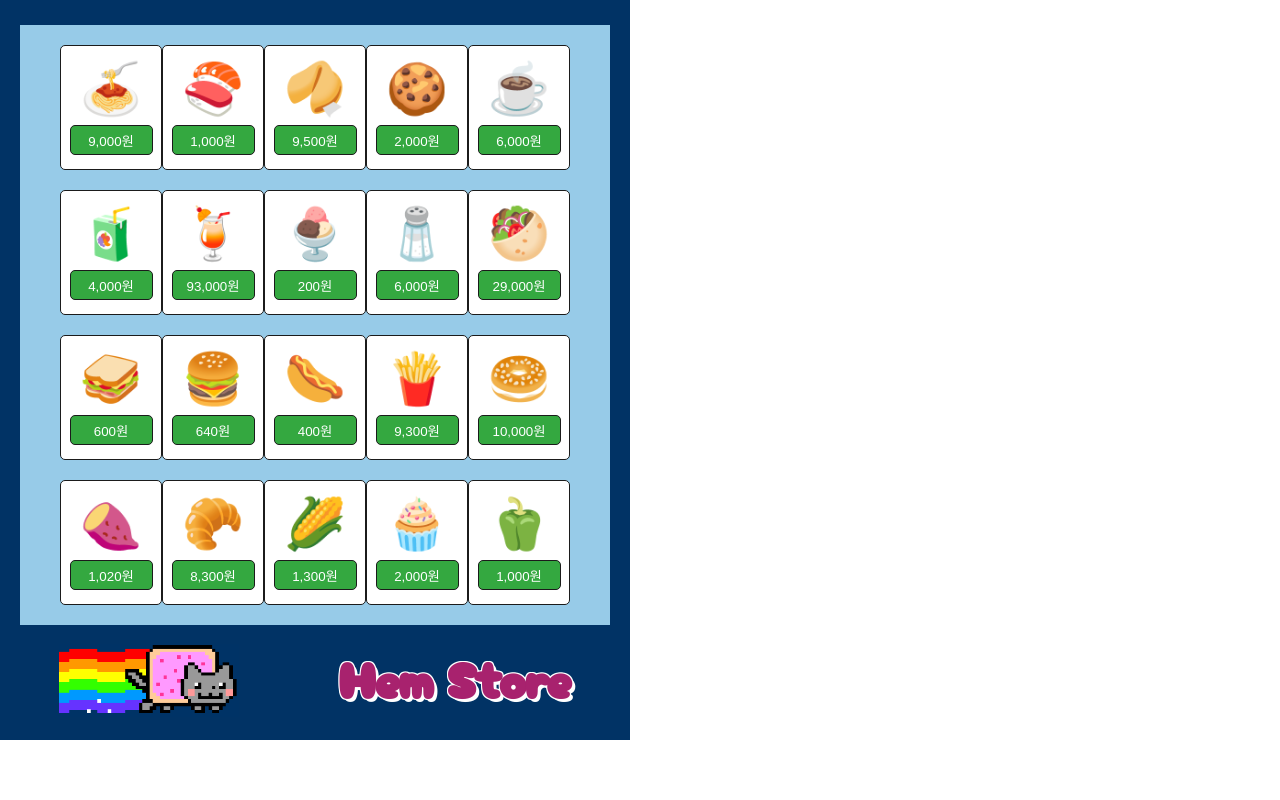
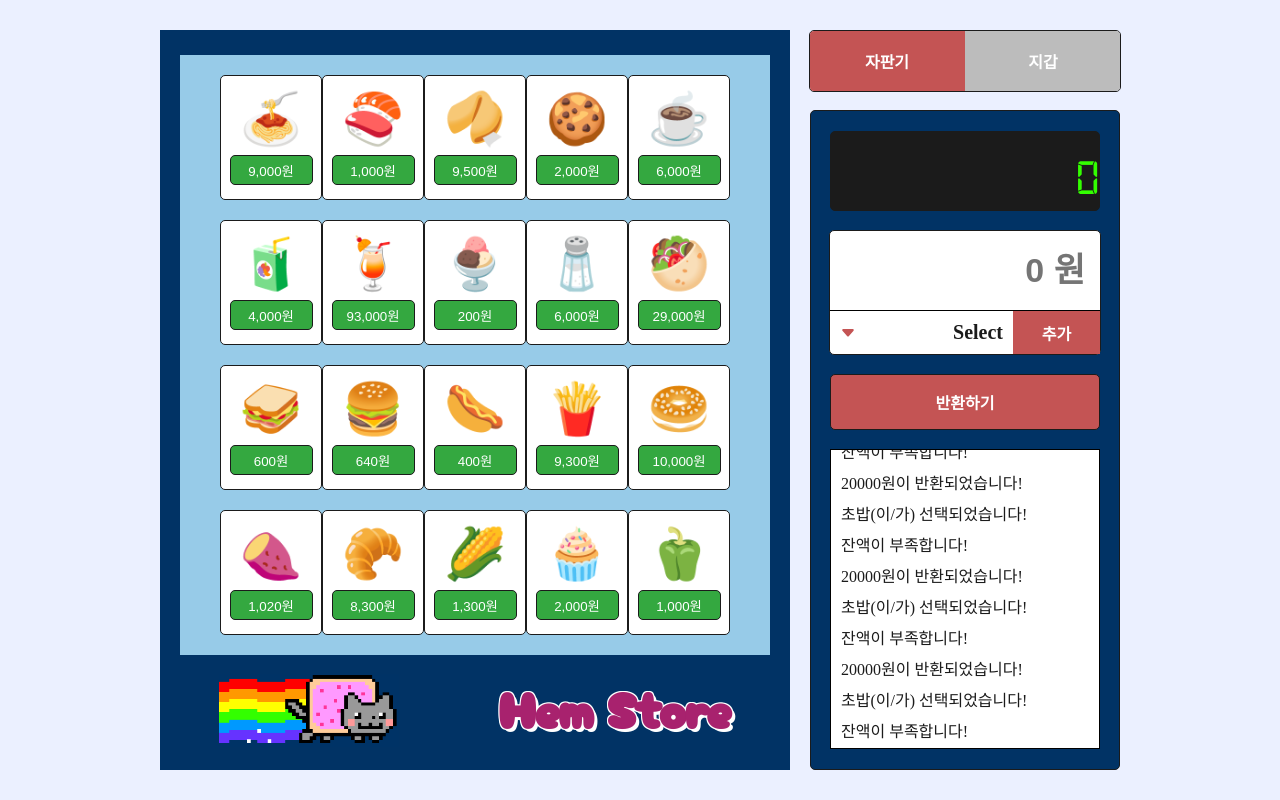
Before and after one commit to codesquad-members-2022/fe-vm, a React (Create React App) app: page / in a window 1280 px wide. Built offline with nearby package versions, Linux system fonts and the light colour scheme.

Commit message:
Feat: Outlet 을 이용한 Route 기능 구현
Related to: #9

```diff
--- a/src/App.js
+++ b/src/App.js
@@ -1,6 +1,7 @@
 import React from 'react';
 import { BrowserRouter, Routes, Route } from 'react-router-dom';
 import { BASE_URL, RouteURL } from 'constants/RouteUrl';
+import Main from 'pages/Main';
 
 const [vmPage, walletPage] = RouteURL;
 
@@ -9,8 +10,10 @@ function App() {
     <>
       <BrowserRouter basename={BASE_URL}>
         <Routes>
-          <Route path={vmPage.path} element={vmPage.getElement()} />
-          <Route path={walletPage.path} element={walletPage.getElement()} />
+          <Route path="/" element={<Main />}>
+            <Route path={vmPage.path} element={vmPage.getElement()} />
+            <Route path={walletPage.path} element={walletPage.getElement()} />
+          </Route>
         </Routes>
       </BrowserRouter>
     </>
--- /dev/null
+++ b/src/pages/Main/Main.style.js
@@ -0,0 +1,18 @@
+import { Flex } from 'assets/style/common';
+import styled from 'styled-components';
+
+const Main = styled.div`
+  ${Flex.center}
+  width: 100vw;
+  height: 100vh;
+  background-color: ${({ theme: { colors } }) => colors.lightBlue};
+`;
+
+const ContentsWrapper = styled.div`
+  ${Flex.centerBetween}
+  width: 960px;
+  min-width: 960px;
+  background-color: ${({ theme: { colors } }) => colors.lightBlue};
+`;
+
+export { Main, ContentsWrapper };
--- /dev/null
+++ b/src/pages/Main/index.jsx
@@ -0,0 +1,22 @@
+import VendingMachineController from 'components/organisms/VendingMachineController';
+import { RouteURL } from 'constants/RouteUrl';
+import * as Styled from 'pages/Main/Main.style';
+import { Outlet, useLocation } from 'react-router-dom';
+
+const [vmPage, walletPage] = RouteURL;
+
+const Main = () => {
+  const currentPath = useLocation().pathname;
+
+  return (
+    <Styled.Main>
+      <Styled.ContentsWrapper>
+        {currentPath === vmPage.path && <Outlet />}
+        <VendingMachineController currentPathName={currentPath} />
+        {currentPath === walletPage.path && <Outlet />}
+      </Styled.ContentsWrapper>
+    </Styled.Main>
+  );
+};
+
+export default Main;
```
